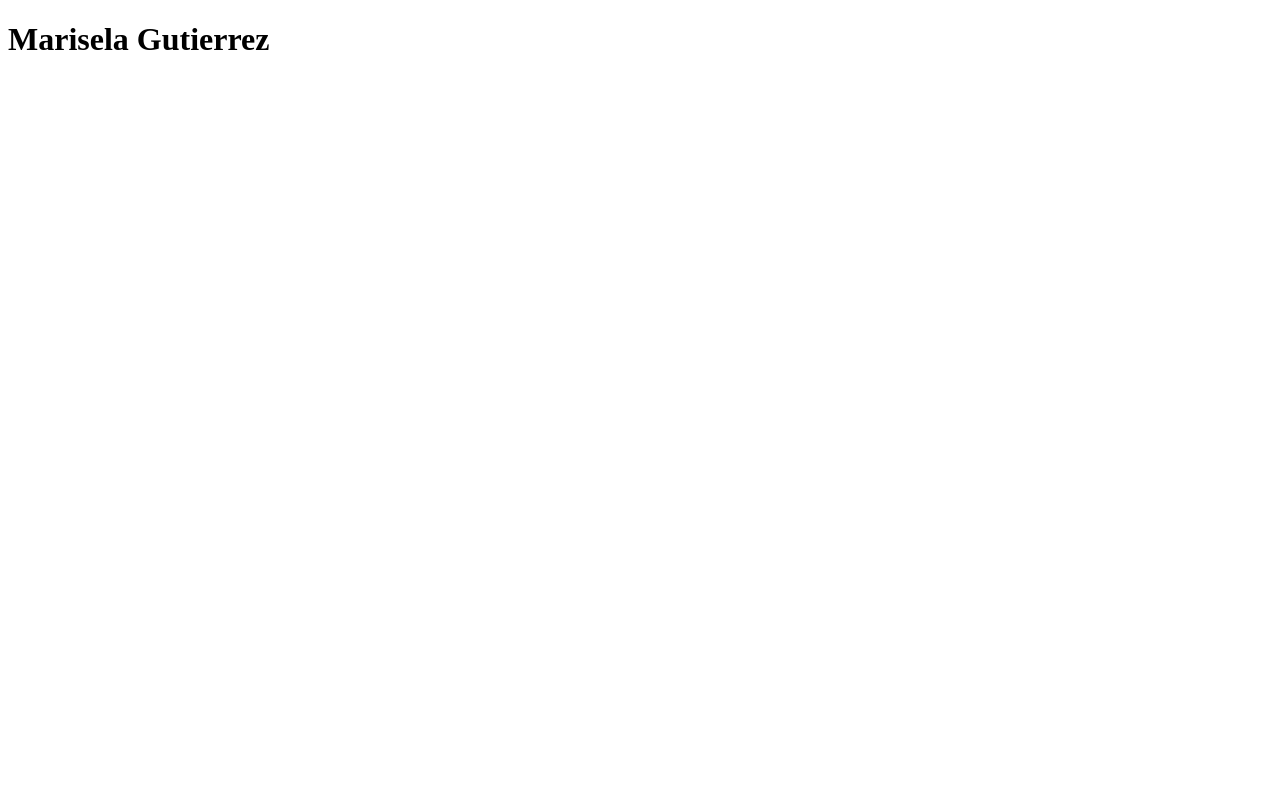
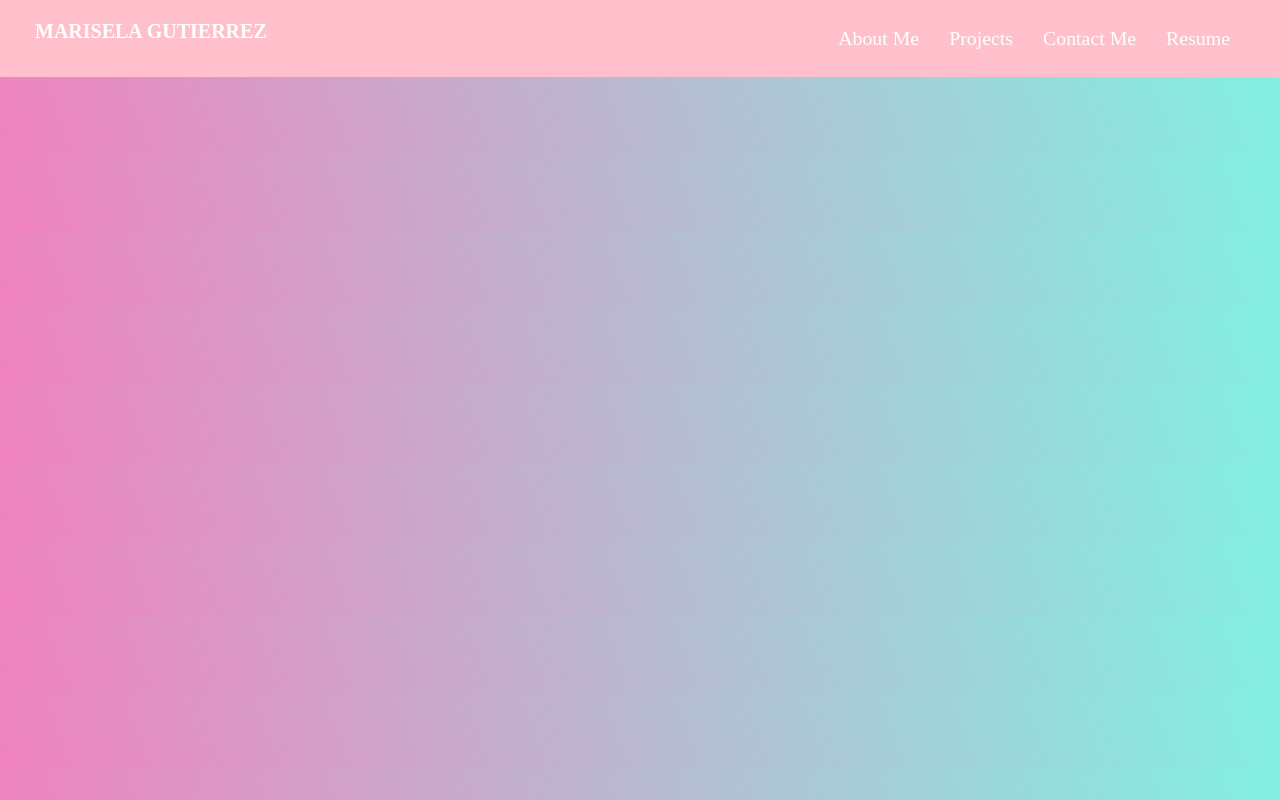
Before and after one commit to marisela-gutierrez/Professional-portfolio, a plain HTML site: page index.html in a window 1280 px wide. Drawn offline with Linux system fonts and the light colour scheme.

Commit message:
navigation html

```diff
--- a/index.html
+++ b/index.html
@@ -3,8 +3,36 @@
   <head>
     <meta charset="UTF-8"/>
     <title>Professional Portfolio</title>
+    <link rel="stylesheet" href="./assets/css/style.css" />
   </head>
+
   <body>
-    <h1>Marisela Gutierrez</h1>
+  <!-- Navigation -->
+  <header>
+    <h1>
+      <a href="/">MARISELA GUTIERREZ</a>
+    </h1>
+    <nav>
+    <!-- Unordered list element -->
+      <ul>
+      <!-- List item element -->
+        <li>
+          <a href="#about-me">About Me</a>
+        </li>
+        <li>
+          <a href="projects">Projects</a>
+        </li>
+        <li>
+          <a href="#contact-me">Contact Me</a>
+        </li>
+        <li>
+          <a href="#resume">Resume</a>
+        </li>
+      </ul>
+    </nav>
+  </header>
+
+
+
   </body>
 </html>
```
Also changed, not shown: assets/Images/My-picture.jpg (added).
